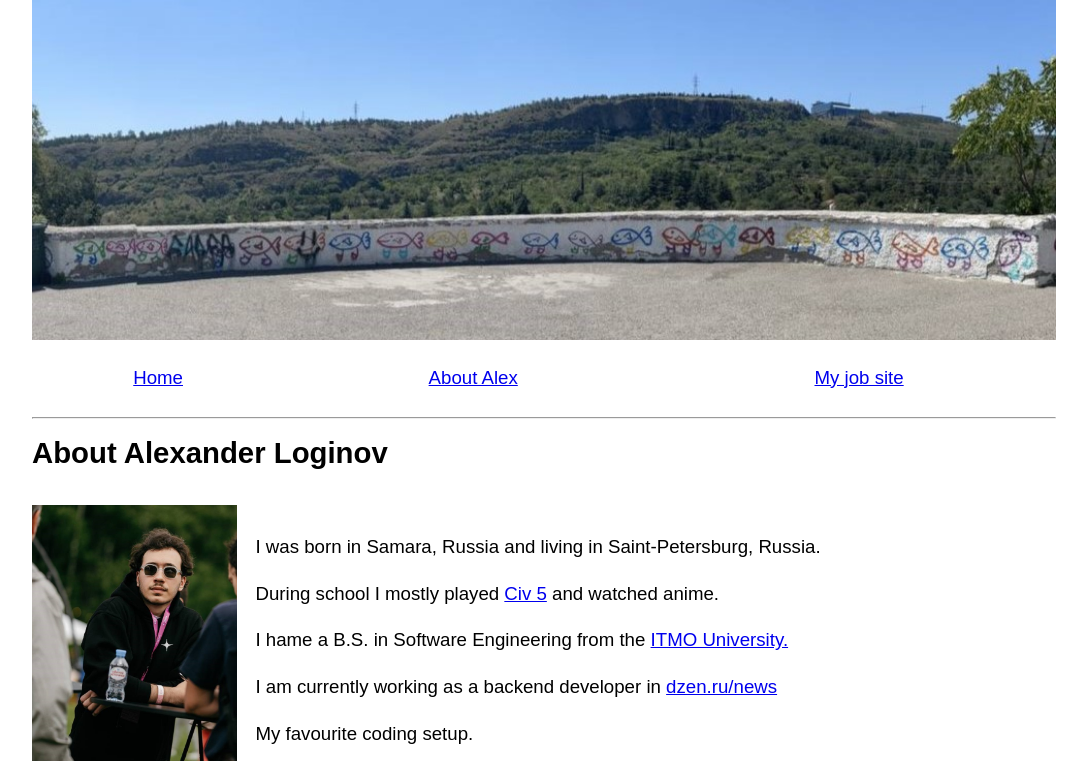
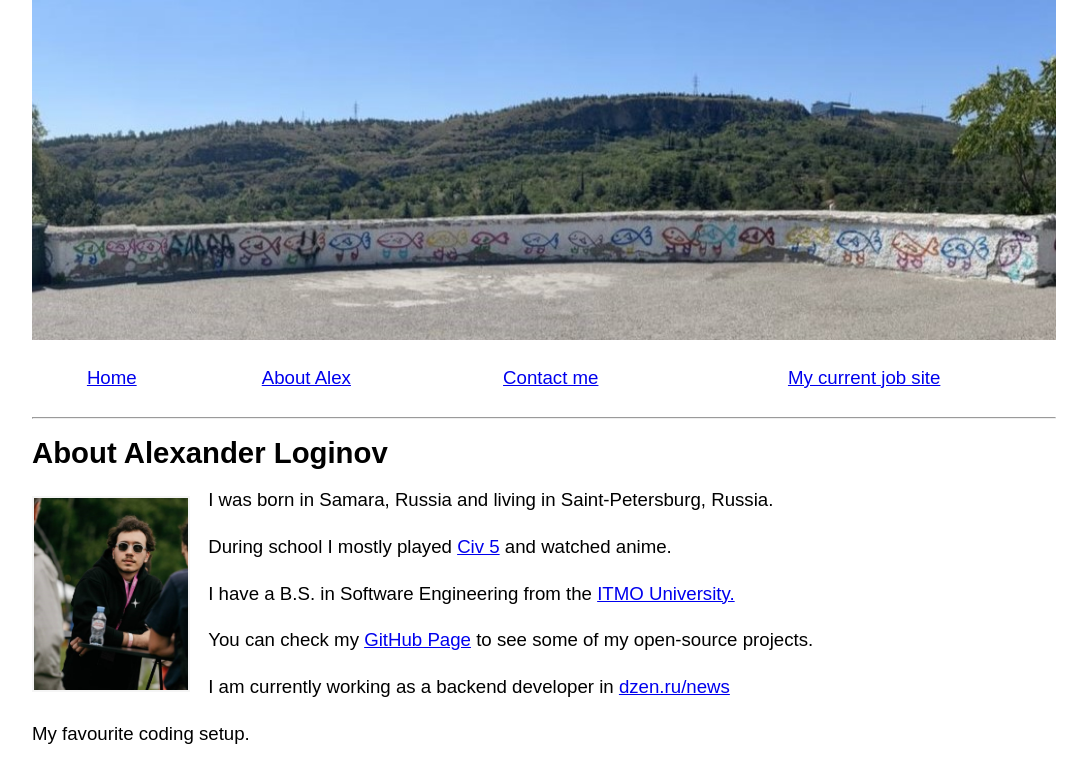
Before and after one commit to Loganche/loganche.github.io, a plain HTML site: page about.html in a window 1280 px wide. Shown: the top 764 px of the page, without its empty margins (96-1183 px from the left). Drawn offline with Linux system fonts and the light colour scheme.

Commit message:
added contacts page

```diff
--- a/about.html
+++ b/about.html
@@ -15,19 +15,20 @@
             <tr>
                 <td><a href="./index.html">Home</a></td>
                 <td><a href="./about.html">About Alex</a></td>
-                <td><a href="https://dzen.ru/news">My job site</a></td>
+                <td><a href="./contacts.html">Contact me</a></td>
+                <td><a href="https://dzen.ru/news" target="_blank">My current job site</a></td>
             </tr>
         </table>
         <hr />
     </div>
     <div class="content">
         <h1>About Alexander Loginov</h1>
-        <img src="./images/my_photo.jpg" alt="My photo" align="left" width="20%" height="20%">
-        <br>
+        <img src="./images/my_photo.jpg" alt="My photo" align="left" width="15%">
         <p>I was born in Samara, Russia and living in Saint-Petersburg, Russia.</p>
         <p>During school I mostly played <a href="https://en.wikipedia.org/wiki/Civilization_V">Civ 5</a> and watched anime.<br></p>
-        <p>I hame a B.S. in Software Engineering from the <a href="https://en.itmo.ru/">ITMO University.</a></p>
-        <p>I am currently working as a backend developer in <a href="https://dzen.ru/news">dzen.ru/news</a></p>
+        <p>I have a B.S. in Software Engineering from the <a href="https://en.itmo.ru/">ITMO University.</a></p>
+        <p>You can check my <a href="https://github.com/Loganche" target="_blank">GitHub Page</a> to see some of my open-source projects.</p>
+        <p>I am currently working as a backend developer in <a href="https://dzen.ru/news" target="_blank">dzen.ru/news</a></p>
         <p>My favourite coding setup.</p>
         <ul class="setup">
             <li><p>Font mono - Monaco</p></li>
--- a/default.css
+++ b/default.css
@@ -4,7 +4,10 @@ body {
 }
 
 img[align=left] {
-    margin: 1em 1em 1em 0;
+    margin: 0.5em 1em 0.5em 0;
+    border-style: solid;
+    border-width: 2px;
+    border-color: #f5f5f5;
 }
 
 .header table {
```
Also changed, not shown: index.html (+2 -1 lines).
